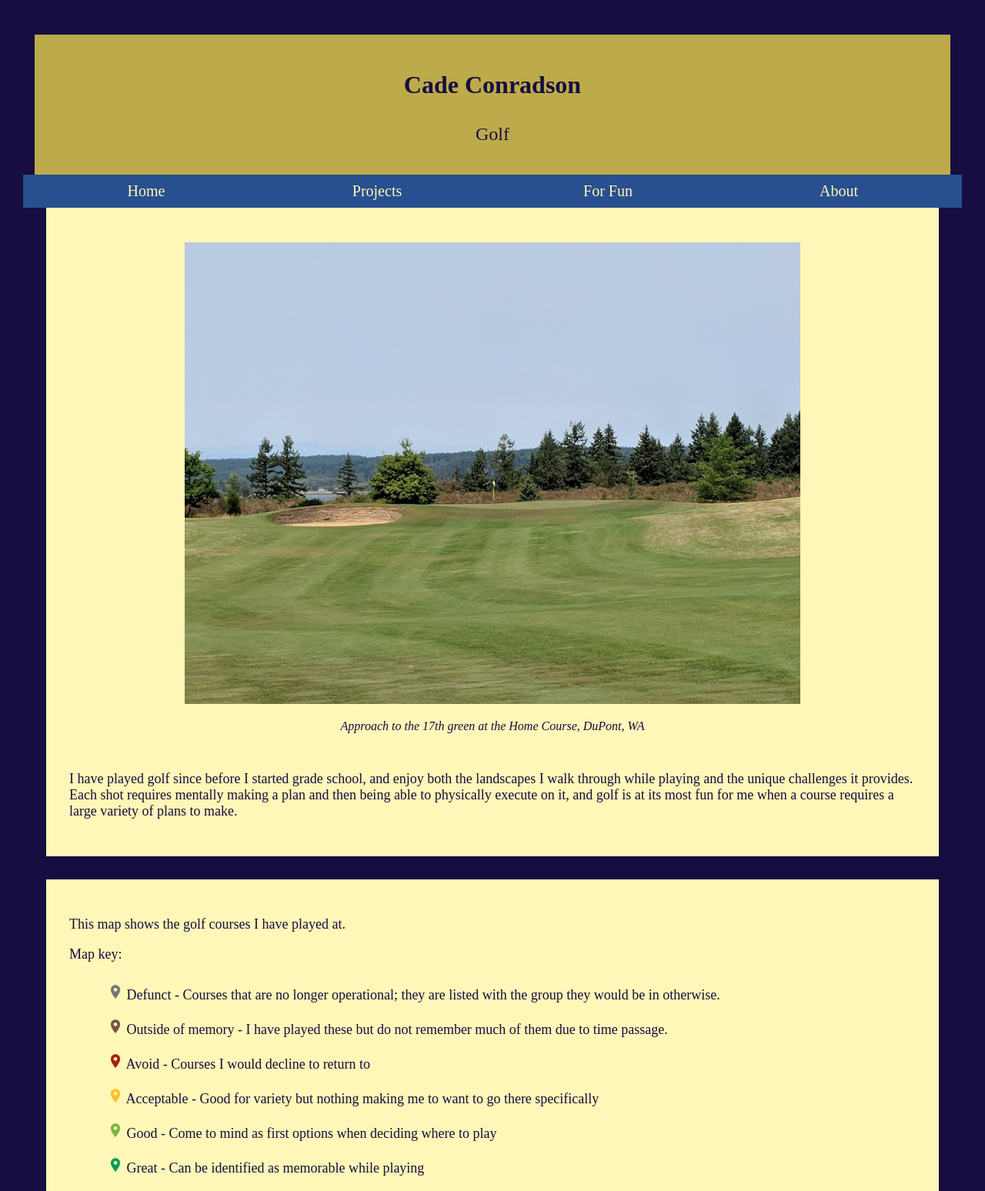
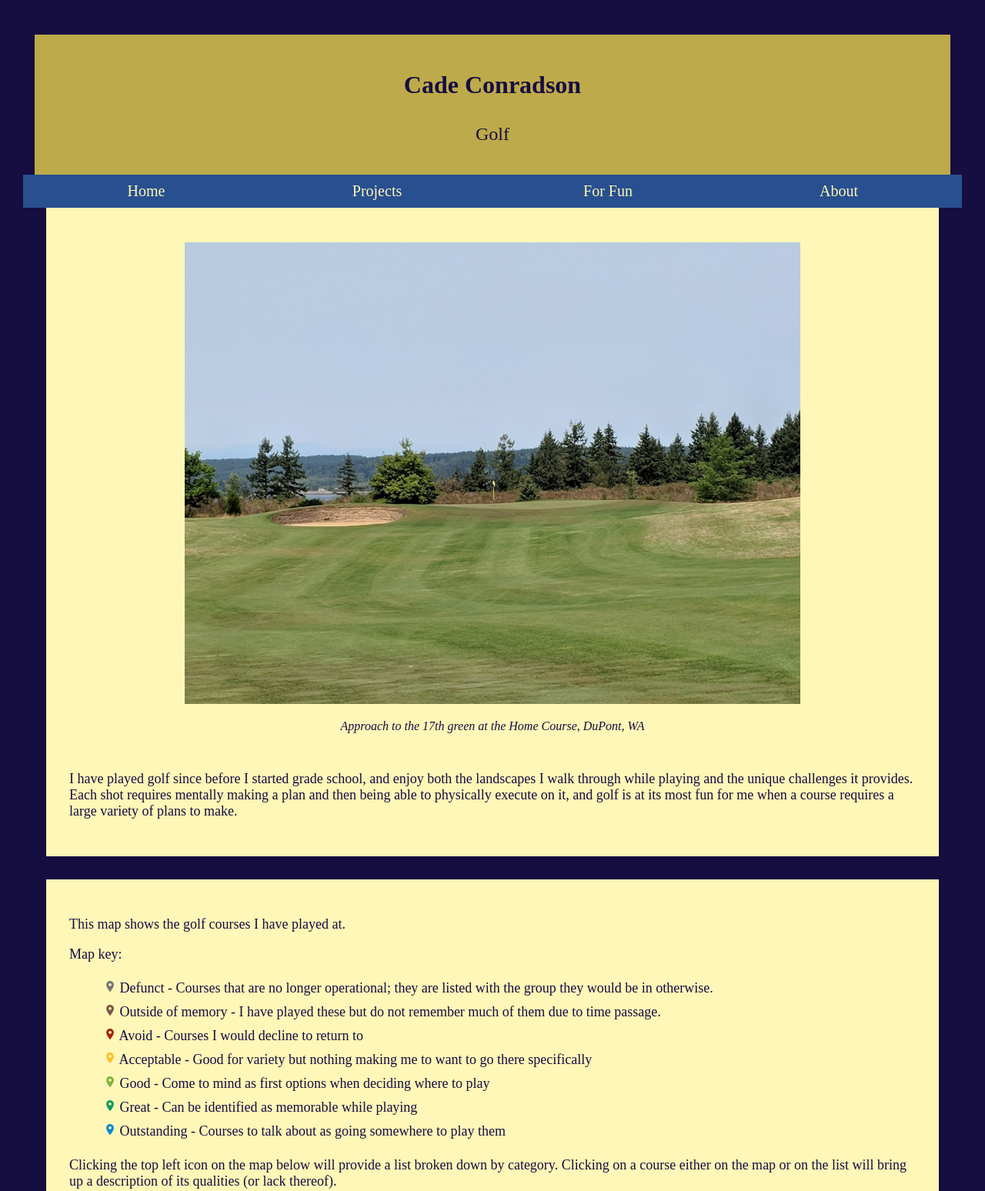
Before and after one commit to cconradson/cconradson.github.io, a Jekyll site: the page built from golf.html, in a window 1280 px wide. Shown: the top 1548 px of the page at 77% size. Built offline with Jekyll 4.4.1, drawn with Linux system fonts in a browser that asks for light colours.

Commit message:
more list style adjustments

```diff
--- a/assets/css/main.css
+++ b/assets/css/main.css
@@ -42,8 +42,8 @@ p, li, th, td {
 /* images and embeds */
 
 img.inline {
-	height: 20px;
-	width: 20px;
+	height: 16px;
+	width: 16px;
 }
 
 img.portrait {
@@ -88,6 +88,11 @@ iframe.video {
 }
 
 @media screen and (max-width: 1025px) {
+	img.inline {
+		width: 20px;
+		height: 20px;
+	}
+
 	img.portrait {
 		width: 80%;
 	}
@@ -164,7 +169,7 @@ p.page-title {
 /* lists and tables */
 
 li {
-	padding: 10px;
+	padding: 5px;
 }
 
 ul.blank {
```
